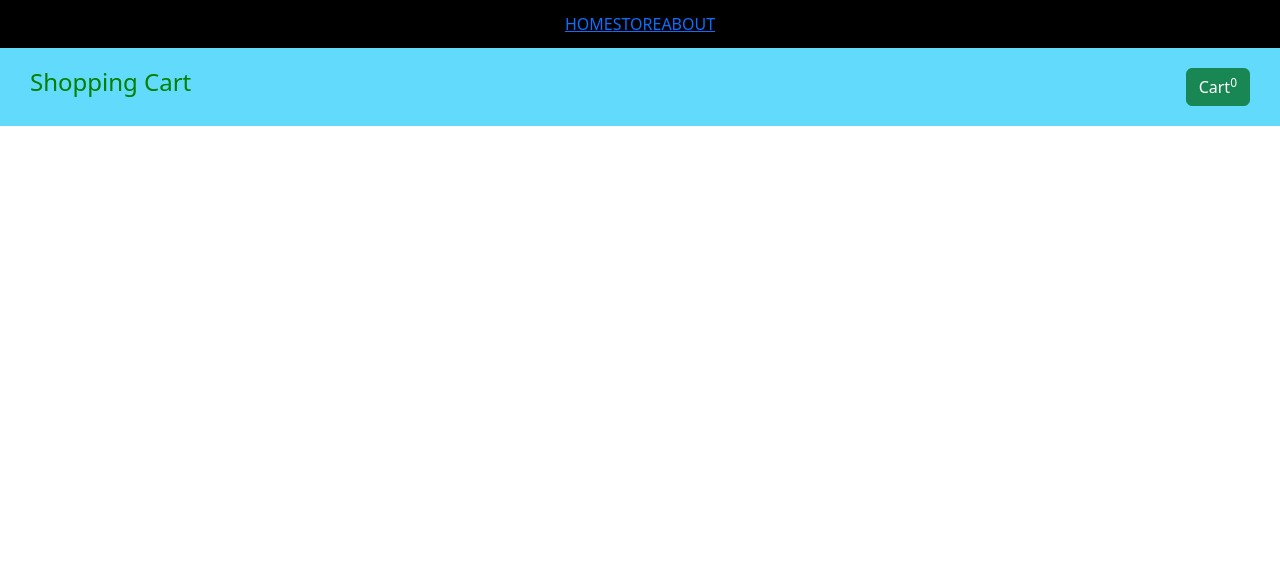
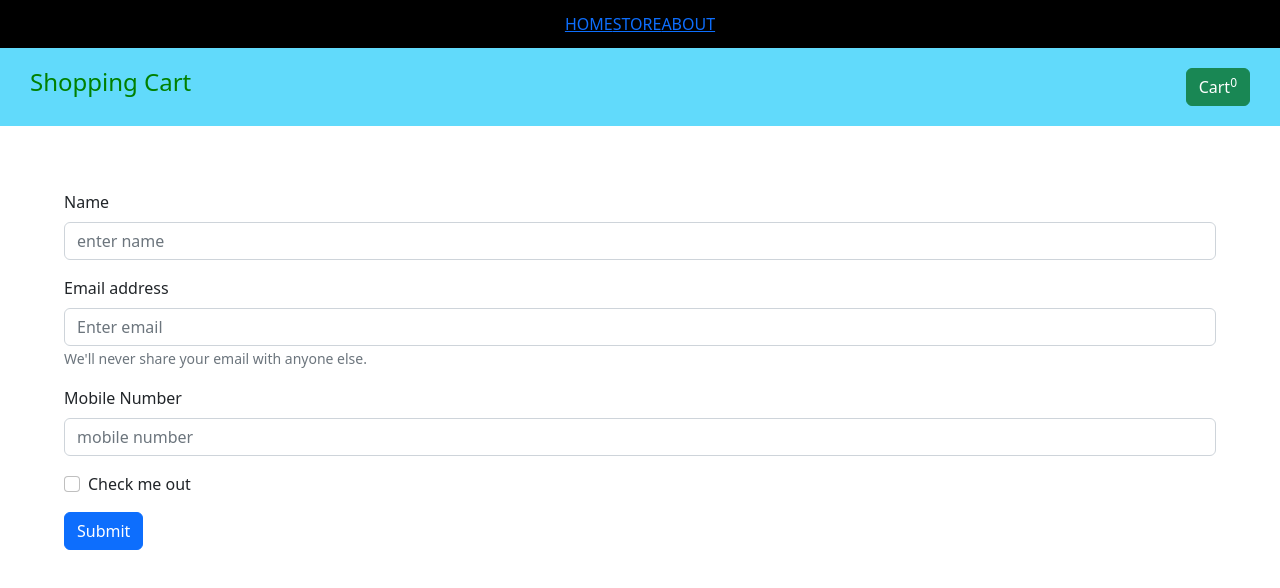
Before and after one commit to mishraom12345/E-Commerce-Websitee, a React (Create React App) app: page /ContactUs in a window 1280 px wide. Shown: the top 588 px of the page. Built offline with nearby package versions, Linux system fonts and the light colour scheme.

Commit message:
make navigatuin and send data firebse by POST req

```diff
--- a/src/App.js
+++ b/src/App.js
@@ -6,6 +6,7 @@
 import About from "./components/pages/About";
 import "./App.css";
 import { Routes, Route } from "react-router-dom";
+import ContactUs from "./components/pages/ContactUs";
 
 const App = () => {
   const [showCart, setShowCart] = useState(false);
@@ -18,10 +19,12 @@
     <div>
       <Header handleShow={handleShow} />
 
+
       <Routes>
         <Route path="/home" element={<Home />} />
         <Route path="store" element={showCart ? <CartList /> : <Store />} />
         <Route path="about" element={<About />} />
+        <Route path ='ContactUs' element={<ContactUs/>}/>
       </Routes>
     </div>
   );
--- /dev/null
+++ b/src/components/pages/ContactUs.js
@@ -0,0 +1,67 @@
+import { useRef } from 'react';
+import Button from 'react-bootstrap/Button';
+import Form from 'react-bootstrap/Form';
+function ContactUs() {
+  const nameRef=useRef('')
+  const emailRef=useRef('')
+  const numberRef=useRef('')
+
+  const submitHandler =(e)=>{
+    e.preventDefault()
+    const data = {
+      name:nameRef.current.value,
+      email:emailRef.current.value,
+      mobilenumber:numberRef.current.value
+
+    }
+    console.log(data)
+
+     fetch('https://ecomerce-website-contactus-default-rtdb.firebaseio.com/contactInfo.json',{
+      method:'POST',
+      body:JSON.stringify(data),
+      headers:{
+        'Content-Type':'application/json'
+      }
+
+
+
+    })
+
+    nameRef.current.value=''
+    emailRef.current.value=''
+    numberRef.current.value = ''
+
+  }
+
+  return (
+    <div style={{margin:'5%',paddingBottom:'10%'}}>
+       <Form onSubmit={submitHandler}>
+       <Form.Group className="mb-3" controlId="formBasicPassword">
+        <Form.Label>Name</Form.Label>
+        <Form.Control type="text" placeholder="enter name" ref={nameRef} />
+      </Form.Group>
+      <Form.Group className="mb-3" controlId="formBasicEmail">
+        <Form.Label>Email address</Form.Label>
+        <Form.Control type="email" placeholder="Enter email" ref={emailRef} />
+        <Form.Text className="text-muted">
+          We'll never share your email with anyone else.
+        </Form.Text>
+      </Form.Group>
+
+      <Form.Group className="mb-3" controlId="formBasicPassword">
+        <Form.Label>Mobile Number</Form.Label>
+        <Form.Control type="number" placeholder="mobile number" ref={numberRef} />
+      </Form.Group>
+      <Form.Group className="mb-3" controlId="formBasicCheckbox">
+        <Form.Check type="checkbox" label="Check me out" />
+      </Form.Group>
+      <Button variant="primary" type="submit">
+        Submit
+      </Button>
+    </Form>
+
+    </div>
+  )
+}
+
+export default ContactUs
```
